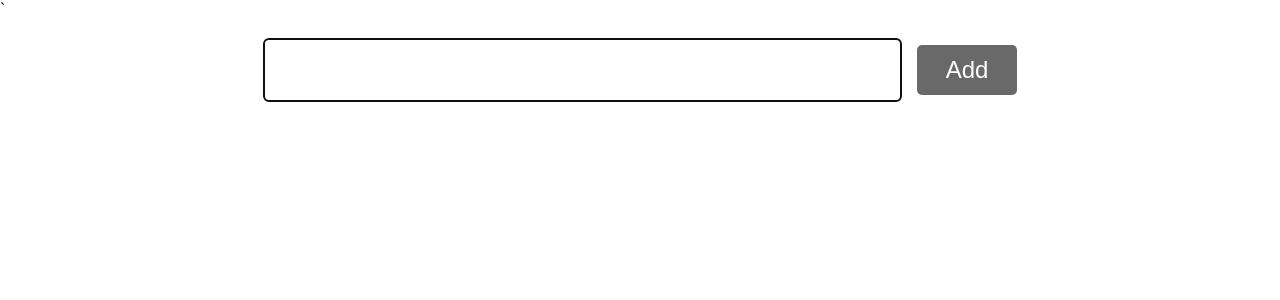
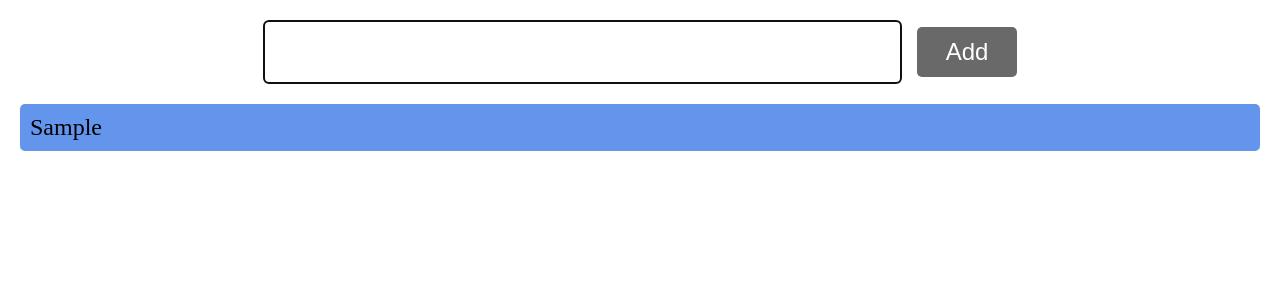
Before and after one commit to ninjastack101/product-list, a React (Create React App) app: page / in a window 1280 px wide. Both pictures are taken after typing "Sample" into the empty fields and a click on the button "Add". Shown: the top 300 px of the page. Built offline with nearby package versions, Linux system fonts and the light colour scheme.

Commit message:
Add unordered list with showing items from the store

```diff
--- /dev/null
+++ b/src/components/Li.ts
@@ -0,0 +1,12 @@
+import styled from 'styled-components';
+
+const Li = styled('li')`
+  display: block;
+  font-size: 24px;
+  background-color: cornflowerblue;
+  padding: 10px;
+  border-radius: 5px;
+  margin: 5px 20px;
+`;
+
+export default Li;
--- /dev/null
+++ b/src/components/Ul.ts
@@ -0,0 +1,8 @@
+import styled from 'styled-components';
+
+const Ul = styled('ul')`
+  padding: 0px;
+  margin: 0px;
+`;
+
+export default Ul;
--- /dev/null
+++ b/src/components/UnorderedList.tsx
@@ -0,0 +1,21 @@
+import React from 'react';
+
+import Ul from './Ul';
+import Li from './Li';
+import { IItem } from '../types';
+
+interface IProps {
+  items: IItem[];
+};
+
+const UnorderedList = (props: IProps) => (
+  <Ul>
+    {props.items.map((item, index) => (
+      <Li key={item.key}>
+        {item.label}
+      </Li>
+    ))}
+  </Ul>
+);
+
+export default UnorderedList;
--- a/src/containers/App.tsx
+++ b/src/containers/App.tsx
@@ -3,6 +3,7 @@ import { connect } from 'react-redux';
 import { Dispatch, bindActionCreators } from 'redux';
 
 import InputButton from '../components/InputButton';
+import UnorderedList from '../components/UnorderedList';
 import RootWrapper from '../components/RootWrapper';
 import { addListItem } from '../actions';
 import { selectItems } from '../selectors';
@@ -15,8 +16,9 @@ interface IProps {
 };
 
 const App = (props: IProps) => (
-  <RootWrapper>`
+  <RootWrapper>
     <InputButton onClick={props.addListItem} />
+    <UnorderedList items={props.items} />
     <GlobalStyles />
   </RootWrapper>
 );
```
